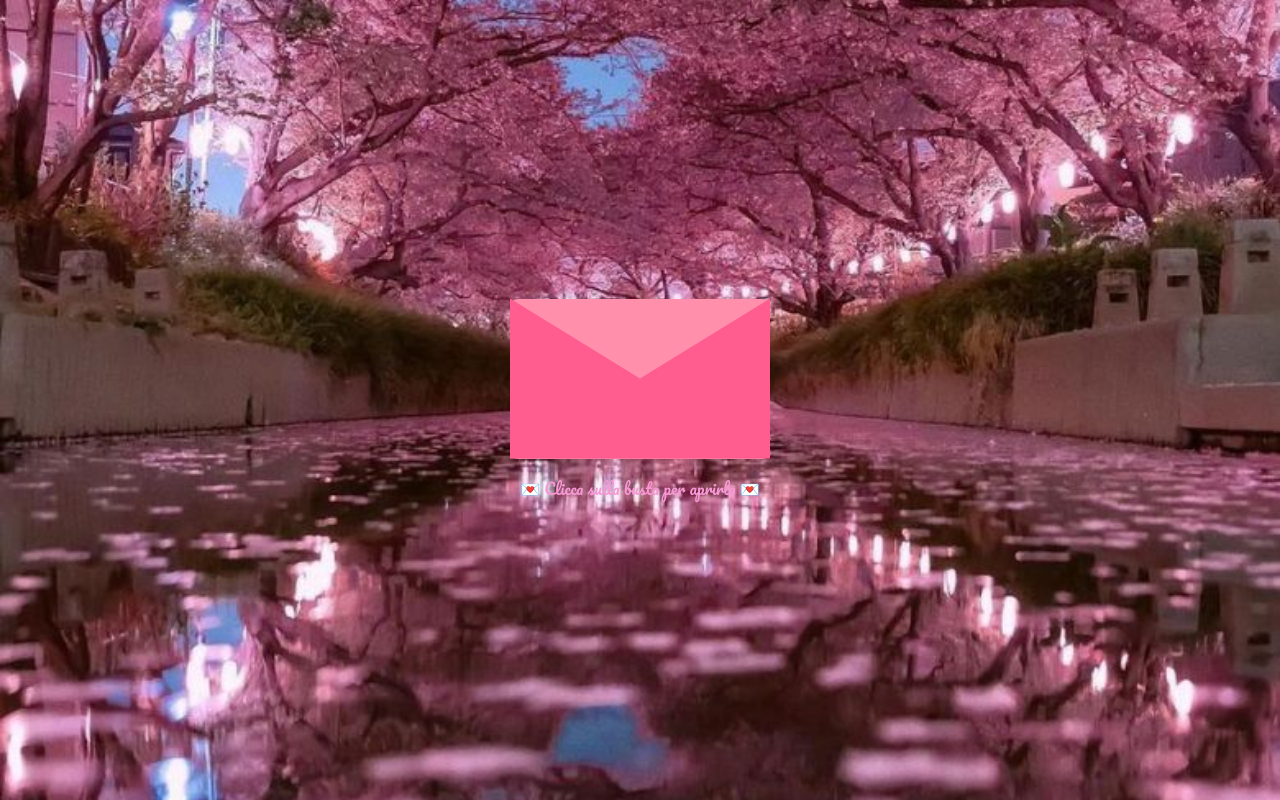
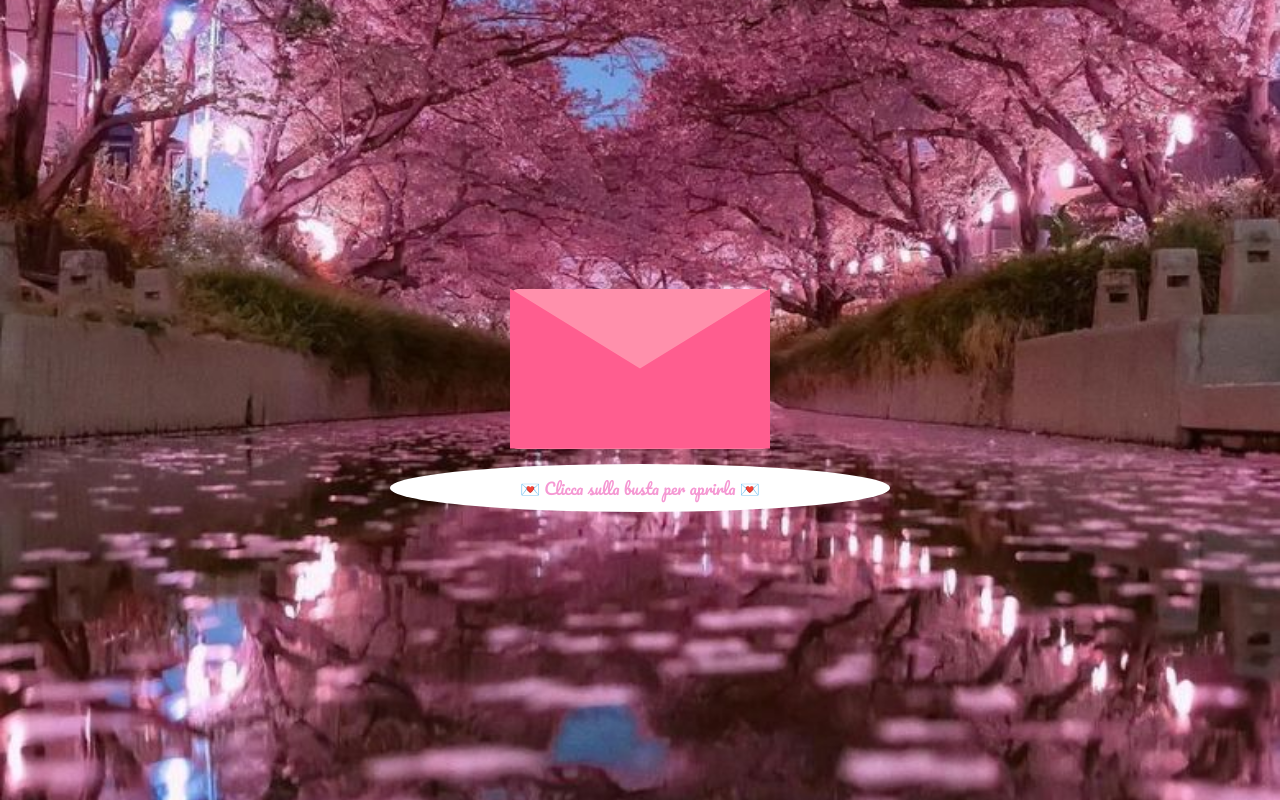
Before and after one commit to Sethyt21/date-invitation, a plain HTML site: page index.html in a window 1280 px wide. Drawn offline with nearby package versions, Linux system fonts and the light colour scheme.

```diff
--- a/index.html
+++ b/index.html
@@ -55,6 +55,9 @@
       margin-top: 15px;
       font-weight: bold;
       color: #f598d3;
+      background-color: white;
+      padding: 10px;
+      border-radius: 50%;
     }
 
     /* Letter */
```
